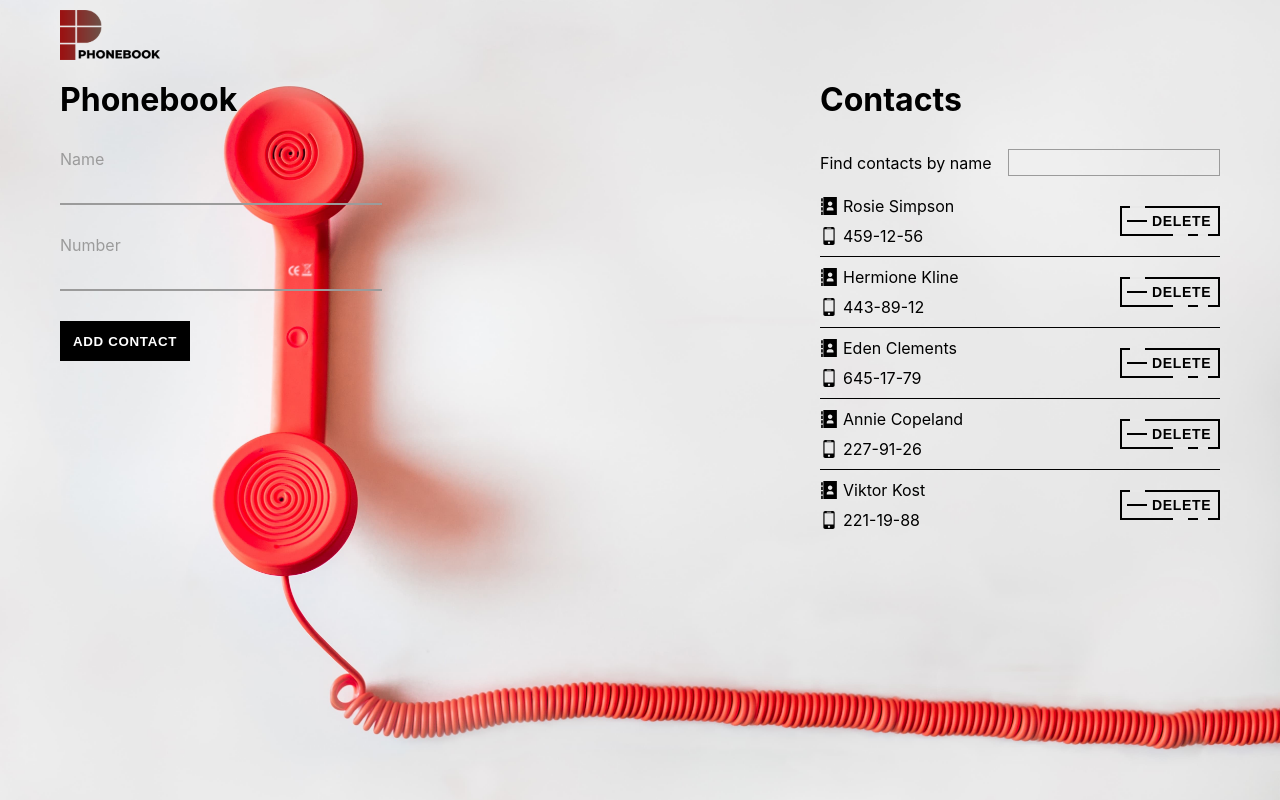
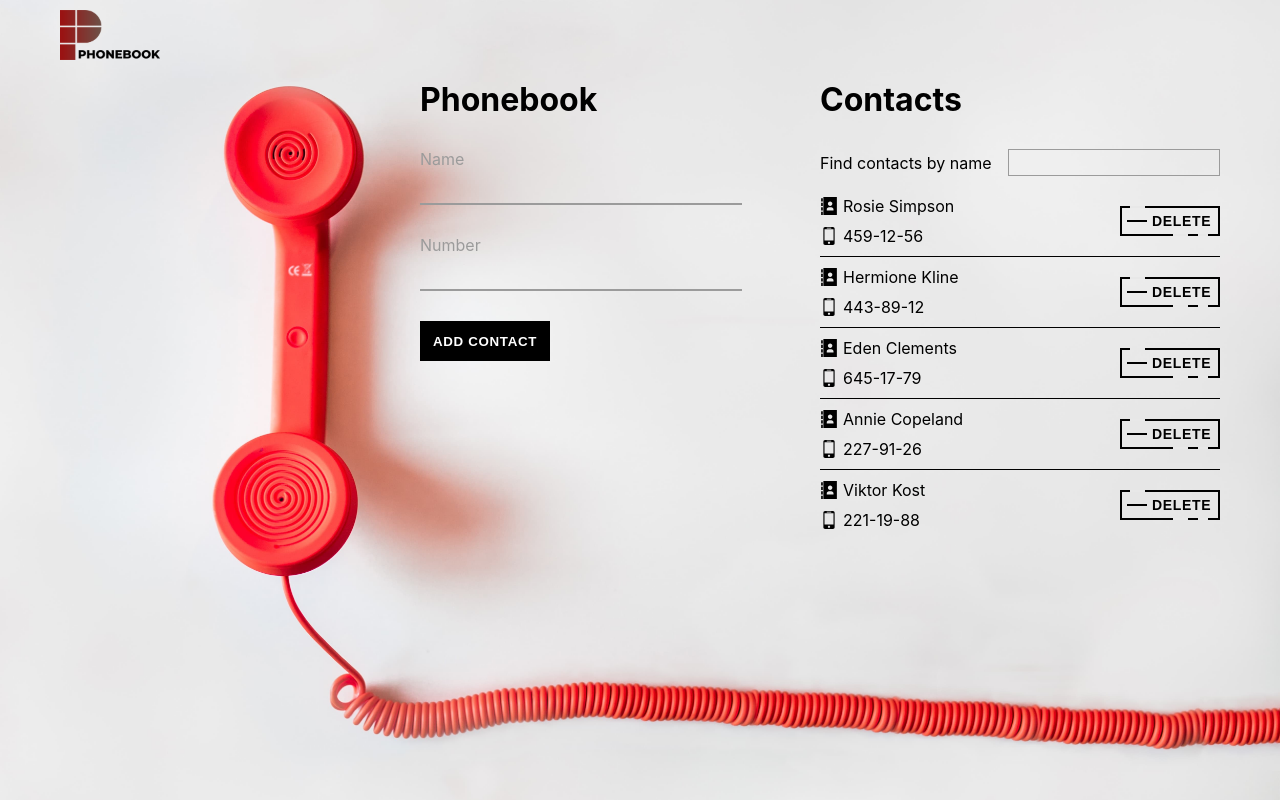
Before and after one commit to Viktor-Kostiuchenko/goit-react-hw-02-phonebook, a React (Create React App) app: page / in a window 1280 px wide. Built offline with nearby package versions, Linux system fonts and the light colour scheme; what notiflix would draw is missing.

Commit message:
Update container

```diff
--- a/src/components/App/App.module.css
+++ b/src/components/App/App.module.css
@@ -7,5 +7,5 @@
   padding-top: 80px;
   min-height: 640px;
   display: flex;
-  justify-content: space-between;
+  justify-content: right;
 }
--- a/src/components/Filter/Filter.jsx
+++ b/src/components/Filter/Filter.jsx
@@ -3,7 +3,6 @@ import PropTypes from 'prop-types';
 import s from './Filter.module.css';
 
 export default function Filter({ value, onChange }) {
-  console.log(value);
   return (
     <label className={s.label}>
       Find contacts by name
```
Also changed, not shown: 1 other file (tests, documents, lock files or other folders).
